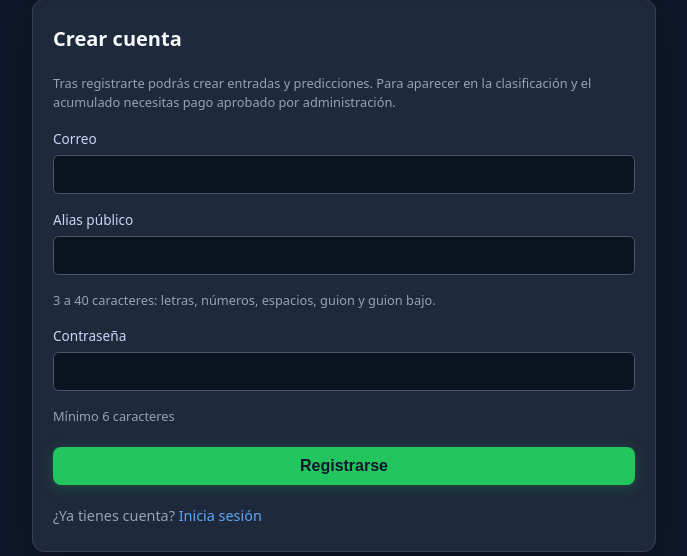
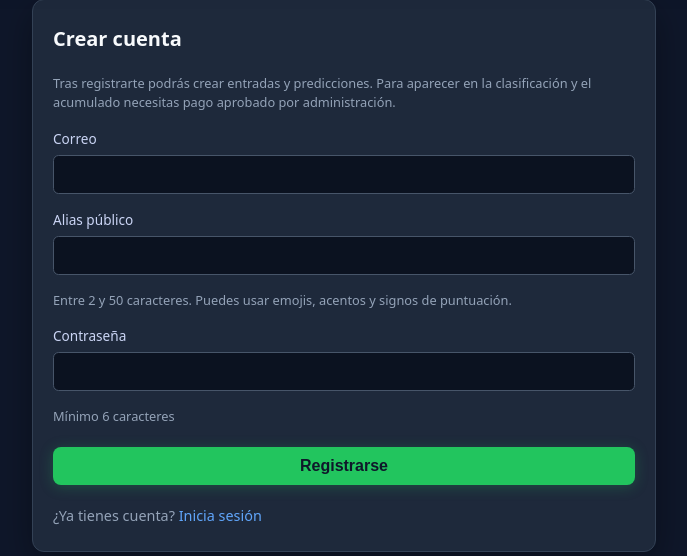
Before and after one commit to LuisTapia86/quiniela-2026-mx, a Flask app: page /register in a window 1280 px wide. Shown: the part 141-697 px from the top of the page, without its empty margins (296-983 px from the left). Run offline with Flask 3, Linux system fonts and the light colour scheme; some libraries are stand-ins or nearby versions.

Commit message:
improve alias support and allow emojis

```diff
--- a/app/__init__.py
+++ b/app/__init__.py
@@ -88,8 +88,21 @@ def _ensure_user_display_name_column() -> None:
     cols = {c["name"] for c in inspector.get_columns("users")}
     if "display_name" in cols:
         return
-    db.session.execute(text("ALTER TABLE users ADD COLUMN display_name VARCHAR(40)"))
+    db.session.execute(text("ALTER TABLE users ADD COLUMN display_name VARCHAR(50)"))
     db.session.commit()
+
+
+def _ensure_user_display_name_width() -> None:
+    inspector = inspect(db.engine)
+    cols = {c["name"]: c for c in inspector.get_columns("users")}
+    if "display_name" not in cols:
+        return
+    col_type = str(cols["display_name"].get("type", "")).lower()
+    if "50" in col_type:
+        return
+    if db.engine.dialect.name == "postgresql":
+        db.session.execute(text("ALTER TABLE users ALTER COLUMN display_name TYPE VARCHAR(50)"))
+        db.session.commit()
 
 
 def _ensure_user_email_verification_columns() -> None:
@@ -350,6 +363,7 @@ def create_app(config_object: type = Config) -> Flask:
     with app.app_context():
         db.create_all()
         _ensure_user_display_name_column()
+        _ensure_user_display_name_width()
         _ensure_user_email_verification_columns()
         _ensure_user_password_reset_columns()
         _ensure_user_must_change_password_column()
--- a/app/models.py
+++ b/app/models.py
@@ -32,7 +32,7 @@ class User(db.Model):
 
     id = db.Column(db.Integer, primary_key=True)
     email = db.Column(db.String(255), unique=True, nullable=False, index=True)
-    display_name = db.Column(db.String(40), nullable=True, index=True)
+    display_name = db.Column(db.String(50), nullable=True, index=True)
     password_hash = db.Column(db.String(255), nullable=False)
     is_admin = db.Column(db.Boolean, default=False, nullable=False)
     created_at = db.Column(db.DateTime, default=utcnow, nullable=False)
--- a/app/routes/auth.py
+++ b/app/routes/auth.py
@@ -37,7 +37,8 @@ def _allow_dev_secret_auth_links() -> bool:
     return flask_debug_truthy() and not transactional_email_configured()
 
 
-_DISPLAY_NAME_RE = re.compile(r"^[A-Za-z0-9 _-]{3,40}$")
+_DISPLAY_NAME_MIN_LEN = 2
+_DISPLAY_NAME_MAX_LEN = 50
 _ADMIN_SESSION_TIMEOUT_SECONDS = 30 * 60
 _PASSWORD_RESET_MAX_AGE = timedelta(hours=1)
 _RESET_PASSWORD_MIN_LEN = 8
@@ -138,17 +139,17 @@ def _is_safe_redirect(target: str) -> bool:
 
 
 def _normalize_display_name(raw: str | None) -> str:
-    return " ".join((raw or "").strip().split())
+    return (raw or "").strip()
 
 
 def _validate_display_name(raw: str | None) -> tuple[bool, str]:
     value = _normalize_display_name(raw)
     if not value:
         return False, tr("flash.auth.alias_required")
-    if not _DISPLAY_NAME_RE.fullmatch(value):
-        return False, tr("flash.auth.alias_invalid")
-    if "@" in value or _EMAIL_RE.match(value):
-        return False, tr("flash.auth.alias_no_email")
+    if len(value) < _DISPLAY_NAME_MIN_LEN:
+        return False, tr("flash.auth.alias_invalid", min=_DISPLAY_NAME_MIN_LEN, max=_DISPLAY_NAME_MAX_LEN)
+    if len(value) > _DISPLAY_NAME_MAX_LEN:
+        return False, tr("flash.auth.alias_invalid", min=_DISPLAY_NAME_MIN_LEN, max=_DISPLAY_NAME_MAX_LEN)
     return True, value
 
 
--- a/app/templates/auth/register.html
+++ b/app/templates/auth/register.html
@@ -12,7 +12,7 @@
     </label>
     <label class="form__field">
       <span class="form__label">{{ t("form.display_name") }}</span>
-      <input class="form__input" type="text" name="display_name" autocomplete="nickname" required minlength="3" maxlength="40" value="{{ display_name|e }}">
+      <input class="form__input" type="text" name="display_name" autocomplete="nickname" required minlength="2" maxlength="50" value="{{ display_name|e }}">
     </label>
     <p class="form__hint">{{ t("form.display_name_hint") }}</p>
     <label class="form__field">
--- a/app/templates/base.html
+++ b/app/templates/base.html
@@ -25,7 +25,7 @@
       </a>
       <div class="nav__right">
         {% if current_user %}
-        <span class="nav__user">{{ current_user.display_name or t("nav.user_fallback") }}</span>
+        <span class="nav__user">{{ (current_user.display_name or t("nav.user_fallback"))|e }}</span>
         <a class="nav__btn" href="{{ url_for('auth.logout') }}">{{ t("nav.logout") }}</a>
         {% endif %}
         <span class="nav__lang">
--- a/app/templates/dashboard.html
+++ b/app/templates/dashboard.html
@@ -5,7 +5,7 @@
 <section class="card dash" aria-labelledby="dash-title">
   <p class="dash__badge">{{ t("dashboard.phase") }}</p>
   <h1 id="dash-title">{{ t("dashboard.panel") }}</h1>
-  <p>{{ t("dashboard.hello") }}, <strong>{{ current_user.display_name or t("dashboard.no_alias") }}</strong>.</p>
+  <p>{{ t("dashboard.hello") }}, <strong>{{ (current_user.display_name or t("dashboard.no_alias"))|e }}</strong>.</p>
   <p class="form__hint">{{ t("dashboard.account_email") }} <strong>{{ current_user.email }}</strong></p>
   {% if needs_display_name %}
   <div class="empty-state" style="margin-top: 0.75rem;">
--- a/app/templates/profile.html
+++ b/app/templates/profile.html
@@ -8,7 +8,7 @@
     <input type="hidden" name="csrf_token" value="{{ csrf_token() }}">
     <label class="form__field">
       <span class="form__label">{{ t("form.display_name") }}</span>
-      <input class="form__input" type="text" name="display_name" maxlength="40" minlength="3" required value="{{ display_name|e }}">
+      <input class="form__input" type="text" name="display_name" maxlength="50" minlength="2" required value="{{ display_name|e }}">
     </label>
     <p class="form__hint">{{ t("profile.alias_rules") }}</p>
     <p class="form__hint">{{ t("profile.email_private") }} <strong>{{ current_user.email }}</strong></p>
--- a/app/translations.py
+++ b/app/translations.py
@@ -92,7 +92,7 @@ TRANSLATIONS: dict[str, dict[str, str]] = {
         "register.heading": "Crear cuenta",
         "form.email": "Correo",
         "form.display_name": "Alias público",
-        "form.display_name_hint": "3 a 40 caracteres: letras, números, espacios, guion y guion bajo.",
+        "form.display_name_hint": "Entre 2 y 50 caracteres. Puedes usar emojis, acentos y signos de puntuación.",
         "form.name": "Nombre",
         "form.password": "Contraseña",
         "form.password_new": "Nueva contraseña",
@@ -255,7 +255,7 @@ TRANSLATIONS: dict[str, dict[str, str]] = {
         "privacy.rights.1": "el usuario puede solicitar eliminación de su cuenta",
         "profile.heading": "Perfil",
         "profile.hint": "Administra tu alias público para la tabla de posiciones.",
-        "profile.alias_rules": "Tu alias no debe parecer un correo electrónico.",
+        "profile.alias_rules": "Entre 2 y 50 caracteres. Puedes usar emojis, acentos y signos de puntuación.",
         "profile.email_private": "Tu correo solo se usa para acceso y verificación administrativa:",
         "profile.save": "Guardar alias",
         "payment.heading": "Pago de inscripción",
@@ -566,7 +566,7 @@ TRANSLATIONS: dict[str, dict[str, str]] = {
         "change_pwd.submit": "Actualizar contraseña",
         "form.password_current": "Contraseña actual",
         "flash.auth.alias_required": "El alias público es obligatorio.",
-        "flash.auth.alias_invalid": "El alias debe tener 3-40 caracteres y usar solo letras, números, espacios, guion o guion bajo.",
+        "flash.auth.alias_invalid": "El alias debe tener entre {min} y {max} caracteres.",
         "flash.auth.alias_no_email": "El alias no puede ser un correo electrónico.",
         "flash.auth.alias_exists": "Ese alias ya está en uso. Elige otro.",
         "flash.profile.updated": "Alias actualizado correctamente.",
@@ -697,7 +697,7 @@ TRANSLATIONS: dict[str, dict[str, str]] = {
         "register.heading": "Create account",
         "form.email": "Email",
         "form.display_name": "Public alias",
-        "form.display_name_hint": "3 to 40 characters: letters, numbers, spaces, hyphen and underscore.",
+        "form.display_name_hint": "Between 2 and 50 characters. Emojis, accents, and punctuation are welcome.",
         "form.name": "Name",
         "form.password": "Password",
         "form.password_new": "New password",
@@ -860,7 +860,7 @@ TRANSLATIONS: dict[str, dict[str, str]] = {
         "privacy.rights.1": "users may request account deletion",
         "profile.heading": "Profile",
         "profile.hint": "Manage your public alias for leaderboard visibility.",
-        "profile.alias_rules": "Your alias must not look like an email address.",
+        "profile.alias_rules": "Between 2 and 50 characters. Emojis, accents, and punctuation are welcome.",
         "profile.email_private": "Your email is used only for account access and admin verification:",
         "profile.save": "Save alias",
         "payment.heading": "Entry payment",
@@ -1171,7 +1171,7 @@ TRANSLATIONS: dict[str, dict[str, str]] = {
         "change_pwd.submit": "Update password",
         "form.password_current": "Current password",
         "flash.auth.alias_required": "Public alias is required.",
-        "flash.auth.alias_invalid": "Alias must be 3-40 characters and use only letters, numbers, spaces, hyphen or underscore.",
+        "flash.auth.alias_invalid": "Alias must be between {min} and {max} characters.",
         "flash.auth.alias_no_email": "Alias cannot be an email address.",
         "flash.auth.alias_exists": "That alias is already in use. Please choose another.",
         "flash.profile.updated": "Alias updated successfully.",
```
